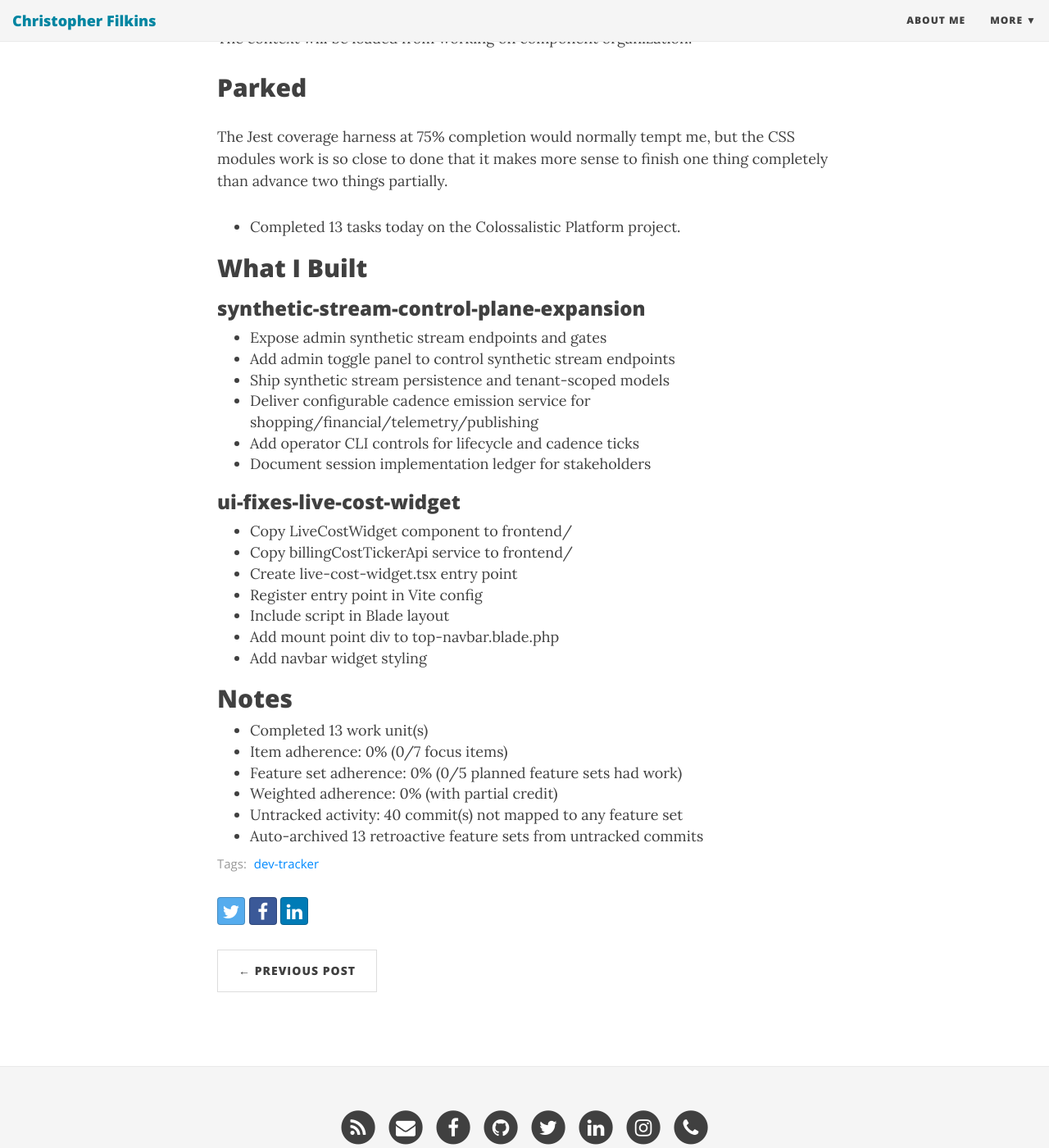
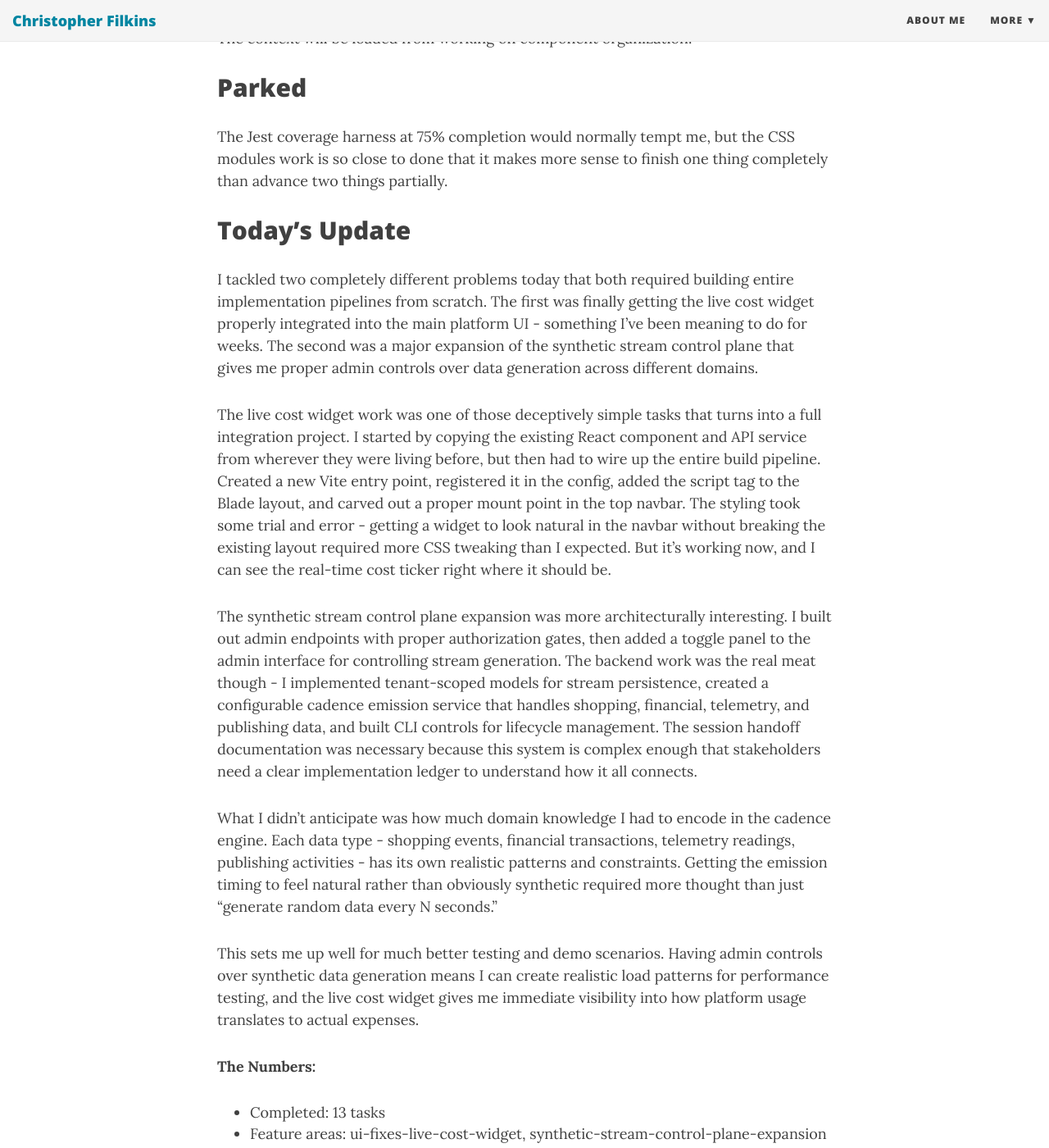
Before and after one commit to filchyboy/filchyboy.github.io, a Jekyll site: the page built from _posts/2026-04-13-daily-dev-log.md, in a window 1280 px wide and 1400 px high, scrolled down 1480 px. Shown: the whole window at 82% size. Built offline with Jekyll 4.4.1, drawn with Linux system fonts in a browser that asks for light colours; nearby versions of some CDN libraries.

Commit message:
Update build-in-public update: Ui Fixes Live Cost Widget

```diff
--- a/_posts/2026-04-13-daily-dev-log.md
+++ b/_posts/2026-04-13-daily-dev-log.md
@@ -40,41 +40,27 @@ The Jest coverage harness at 75% completion would normally tempt me, but the CSS
 
 
 <!-- SECTION: ACCOMPLISHED START -->
-<!-- accomplished-generated: 2026-04-13T16:55:58.007470+00:00 -->
-<!-- accomplished-updated: 2026-04-13T16:55:58.007470+00:00 -->
+<!-- accomplished-generated: 2026-04-13T19:18:26.131174+00:00 -->
+<!-- accomplished-updated: 2026-04-13T19:18:26.131174+00:00 -->
 
-* Completed 13 tasks today on the Colossalistic Platform project.
+## Today's Update
 
-## What I Built
+I tackled two completely different problems today that both required building entire implementation pipelines from scratch. The first was finally getting the live cost widget properly integrated into the main platform UI - something I've been meaning to do for weeks. The second was a major expansion of the synthetic stream control plane that gives me proper admin controls over data generation across different domains.
 
-### synthetic-stream-control-plane-expansion
-* Expose admin synthetic stream endpoints and gates
-* Add admin toggle panel to control synthetic stream endpoints
-* Ship synthetic stream persistence and tenant-scoped models
-* Deliver configurable cadence emission service for shopping/financial/telemetry/publishing
-* Add operator CLI controls for lifecycle and cadence ticks
-* Document session implementation ledger for stakeholders
+The live cost widget work was one of those deceptively simple tasks that turns into a full integration project. I started by copying the existing React component and API service from wherever they were living before, but then had to wire up the entire build pipeline. Created a new Vite entry point, registered it in the config, added the script tag to the Blade layout, and carved out a proper mount point in the top navbar. The styling took some trial and error - getting a widget to look natural in the navbar without breaking the existing layout required more CSS tweaking than I expected. But it's working now, and I can see the real-time cost ticker right where it should be.
 
-### ui-fixes-live-cost-widget
-* Copy LiveCostWidget component to frontend/
-* Copy billingCostTickerApi service to frontend/
-* Create live-cost-widget.tsx entry point
-* Register entry point in Vite config
-* Include script in Blade layout
-* Add mount point div to top-navbar.blade.php
-* Add navbar widget styling
+The synthetic stream control plane expansion was more architecturally interesting. I built out admin endpoints with proper authorization gates, then added a toggle panel to the admin interface for controlling stream generation. The backend work was the real meat though - I implemented tenant-scoped models for stream persistence, created a configurable cadence emission service that handles shopping, financial, telemetry, and publishing data, and built CLI controls for lifecycle management. The session handoff documentation was necessary because this system is complex enough that stakeholders need a clear implementation ledger to understand how it all connects.
 
-## Notes
+What I didn't anticipate was how much domain knowledge I had to encode in the cadence engine. Each data type - shopping events, financial transactions, telemetry readings, publishing activities - has its own realistic patterns and constraints. Getting the emission timing to feel natural rather than obviously synthetic required more thought than just "generate random data every N seconds."
 
-* Completed 13 work unit(s)
-* Item adherence: 0% (0/7 focus items)
-* Feature set adherence: 0% (0/5 planned feature sets had work)
-* Weighted adherence: 0% (with partial credit)
-* Untracked activity: 40 commit(s) not mapped to any feature set
-* Auto-archived 13 retroactive feature sets from untracked commits
+This sets me up well for much better testing and demo scenarios. Having admin controls over synthetic data generation means I can create realistic load patterns for performance testing, and the live cost widget gives me immediate visibility into how platform usage translates to actual expenses.
+
+**The Numbers:**
+- Completed: 13 tasks
+- Feature areas: ui-fixes-live-cost-widget, synthetic-stream-control-plane-expansion
 
 
-<!-- Generated by dev-tracker publish_to_jekyll.py -->
+<!-- Generated by dev-tracker publish_to_jekyll.py (AI mode) -->
 <!-- accomplished-date: 2026-04-13 -->
 <!-- unit-ids: copy-widget-component,copy-billing-api-service,sscp-admin-api-contract-and-authorization,sscp-admin-web-toggle-panel,create-entry-point,sscp-schema-models-and-storage,register-vite-entry,include-script-layout,sscp-cadence-engine-and-domain-emitters,sscp-operational-cli-and-kernel-registration,sscp-session-handoff-ledger,add-mount-point-blade,add-widget-styling -->
 
```
